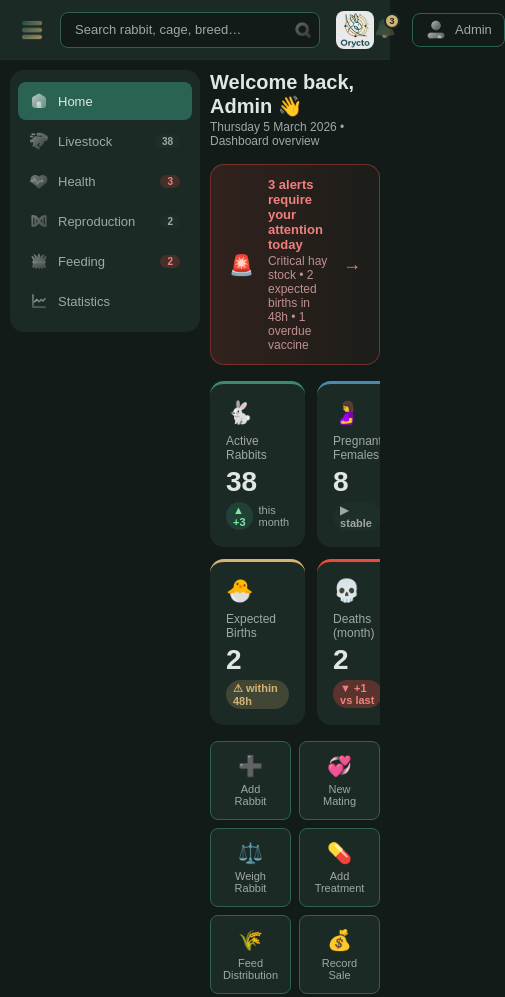
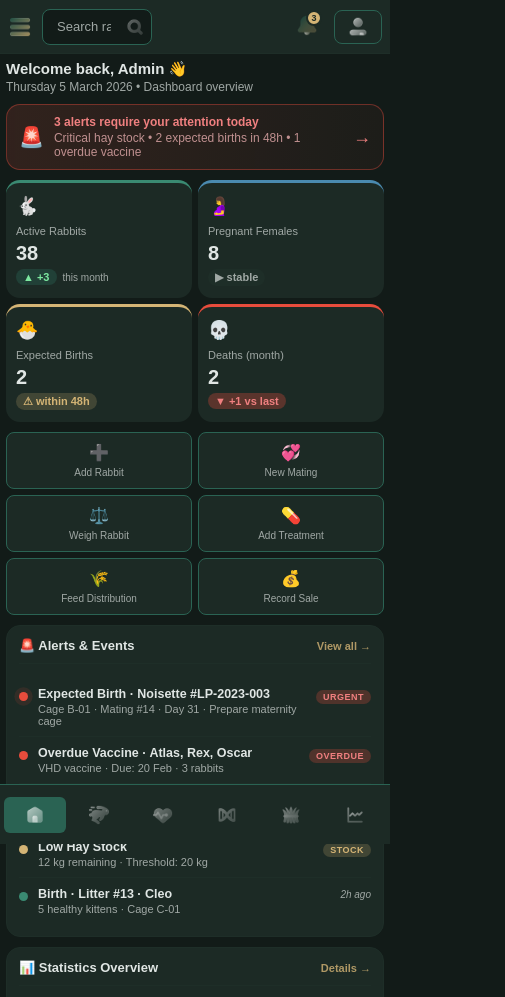
Before and after one commit to Narovanamahery/orycto_1, a plain HTML site: page index.html in a window 390 px wide. Shown: the top 997 px of the page, 505 px wide, since content can reach past the window. Drawn offline with Linux system fonts and the light colour scheme.

Commit message:
responsive design

```diff
--- a/style.css
+++ b/style.css
@@ -1166,8 +1166,160 @@ tr:hover .action-btn {
   background: #2A6353;
 }
 
-/* Responsive tables */
+/* ═══════════════════════════════════════════════════════
+   RESPONSIVE DESIGN — Orycto
+   Breakpoints: 1100px · 900px · 768px · 480px
+═══════════════════════════════════════════════════════ */
+
+/* ── Tablet large (≤1100px) ── */
 @media (max-width: 1100px) {
   .middle-row { grid-template-columns: 1fr 1fr; }
   .stats-row  { grid-template-columns: repeat(2, 1fr); }
+  .stats-row.mini { grid-template-columns: repeat(3, 1fr); }
+
+  .menu-side { width: 160px; }
+
+  .header .left-side .search-box .searchbox { width: 200px; }
+  .header .left-side .search-box .searchbox:focus { width: 240px; }
 }
+
+/* ── Tablet (≤900px) ── */
+@media (max-width: 900px) {
+  .container {
+    flex-direction: column;
+    padding: 8px;
+    gap: 8px;
+    padding-bottom: 70px;
+  }
+
+  .menu-side {
+    position: fixed;
+    bottom: 0;
+    left: 0;
+    right: 0;
+    width: 100%;
+    height: 60px;
+    flex-direction: row;
+    border-radius: 0;
+    padding: 0 4px;
+    z-index: 150;
+    border-top: 1px solid #2A6353;
+    justify-content: space-around;
+    align-items: center;
+    top: auto;
+  }
+
+  .menu-side .menu-item {
+    flex-direction: column;
+    gap: 3px;
+    padding: 6px 10px;
+    font-size: 10px;
+    flex: 1;
+    justify-content: center;
+    border-radius: 6px;
+  }
+
+  .menu-side .menu-item h3 {
+    font-size: 9px;
+    text-align: center;
+    flex: none;
+  }
+
+  .menu-side .menu-item img { width: 20px; }
+  .menu-side .menu-badge { display: none; }
+
+  .header { padding: 0 12px; }
+  .header .left-side .search-box .searchbox { width: 160px; font-size: 12px; }
+  .header .left-side .search-box .searchbox:focus { width: 200px; }
+  .header .right-side .user-box .user-name { display: none; }
+
+  .container .content { gap: 12px; }
+
+  .middle-row { grid-template-columns: 1fr 1fr; gap: 10px; }
+  .stats-row  { grid-template-columns: repeat(2, 1fr); gap: 8px; }
+  .stats-row.mini { grid-template-columns: repeat(3, 1fr); }
+
+  .bottom-row { overflow-x: auto; }
+  .livestock-table { min-width: 600px; }
+}
+
+/* ── Mobile (≤768px) ── */
+@media (max-width: 768px) {
+  .header .left-side .orycto-logo { display: none; }
+  .header .left-side .search-box .searchbox { width: 140px; font-size: 12px; }
+
+  .middle-row { grid-template-columns: 1fr !important; gap: 10px; }
+
+  .stats-row  { grid-template-columns: repeat(2, 1fr); gap: 8px; }
+  .stats-row.mini { grid-template-columns: repeat(2, 1fr); }
+
+  .stat-card .stat-value { font-size: 22px; }
+  .stat-card .stat-icon  { font-size: 18px; }
+
+  .quick-actions-row {
+    display: grid;
+    grid-template-columns: repeat(3, 1fr);
+    gap: 6px;
+  }
+
+  .qa-btn { padding: 10px 8px; font-size: 10px; min-width: unset; }
+  .qa-btn .qa-icon { font-size: 16px; }
+
+  .container .content .page-header { flex-direction: column; align-items: flex-start; gap: 8px; }
+  .container .content .page-header .page-title { font-size: 17px; }
+  .container .content .alert-banner { padding: 10px 12px; gap: 10px; }
+  .container .content .alert-banner .alert-banner-text { font-size: 12px; }
+
+  .card { padding: 12px; }
+  .card .card-header { flex-wrap: wrap; gap: 6px; }
+
+  .filter-pills { overflow-x: auto; flex-wrap: nowrap; padding-bottom: 2px; }
+
+  .form-row { grid-template-columns: 1fr; }
+
+  .modal { max-width: 100%; margin: 0 4px; border-radius: 14px; }
+  .modal-overlay { padding: 12px 8px; align-items: flex-end; }
+  .modal-body { padding: 14px 16px; }
+  .modal-footer { padding: 12px 16px; }
+
+  .bottom-row { overflow-x: auto; -webkit-overflow-scrolling: touch; }
+  .livestock-table { min-width: 560px; }
+
+  .toast-container { bottom: 72px; right: 12px; left: 12px; align-items: stretch; }
+  .toast { min-width: unset; }
+}
+
+/* ── Small mobile (≤480px) ── */
+@media (max-width: 480px) {
+  .header { padding: 0 8px; height: 54px; }
+  .header .left-side { gap: 10px; }
+  .header .left-side .search-box .searchbox { width: 110px; font-size: 11px; }
+  .header .left-side .search-box .searchbox:focus { width: 150px; }
+
+  .stats-row { grid-template-columns: 1fr 1fr; gap: 6px; }
+  .stat-card { padding: 12px 10px; }
+  .stat-card .stat-value { font-size: 20px; }
+  .stat-card .stat-label { font-size: 11px; }
+  .stat-card .stat-sub   { font-size: 10px; }
+
+  .quick-actions-row { grid-template-columns: repeat(2, 1fr); }
+
+  .container .content .page-header .page-title { font-size: 15px; }
+
+  .btn-primary, .btn-ghost, .btn-danger { padding: 8px 12px; font-size: 12px; }
+  .pill { padding: 5px 10px; font-size: 11px; }
+
+  .bottom-row .bottom-row-header {
+    flex-direction: column;
+    align-items: flex-start;
+    gap: 8px;
+    padding: 12px 14px;
+  }
+
+  .menu-side .menu-item h3 { display: none; }
+  .menu-side .menu-item { padding: 8px 6px; }
+  .menu-side { justify-content: space-evenly; }
+
+  .container { padding: 6px; padding-bottom: 62px; }
+  .container .content { gap: 10px; }
+}
```
